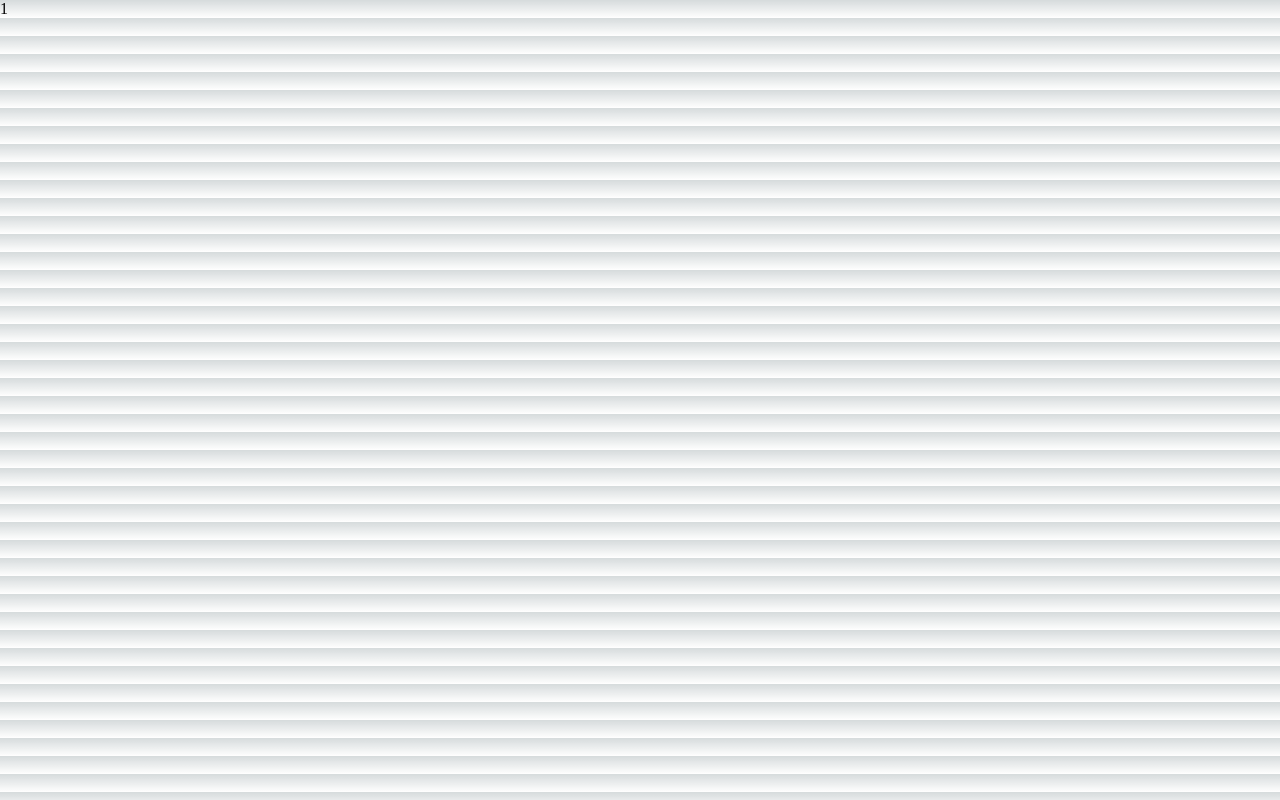
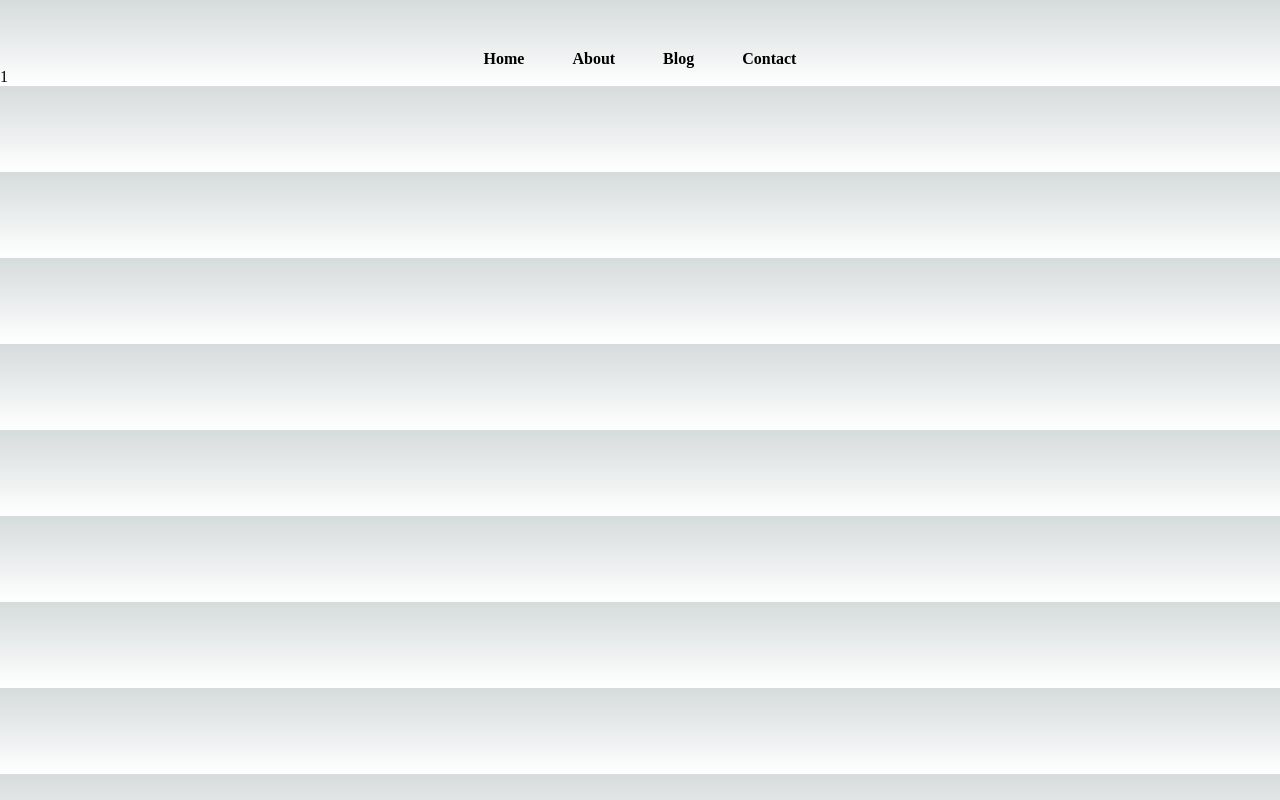
Before and after one commit to mrakib007/next-js-learning, a Next.js app in the folder huntingcoder/: page /blogpost/1 in a window 1280 px wide. Built offline with nearby package versions, Linux system fonts and the light colour scheme.

Commit message:
Adding navbar in every page

```diff
--- /dev/null
+++ b/huntingcoder/components/NavBar.js
@@ -0,0 +1,18 @@
+import Link from 'next/link'
+import React from 'react'
+import styles from '@/styles/Home.module.css'
+
+const NavBar = () => {
+  return (
+    <nav className={styles.mainNav}>
+        <ul>
+          <Link href='/'><li>Home</li></Link>
+          <Link href='/about'><li>About</li></Link>
+          <Link href='/blog'><li>Blog</li></Link>
+          <Link href='/contact'><li>Contact</li></Link>
+        </ul>
+      </nav>
+  )
+}
+
+export default NavBar
--- a/huntingcoder/components/dummy.js
+++ b/huntingcoder/components/dummy.js
@@ -17,4 +17,4 @@
   )
 }
 
-// export default Dummy;
+export default Dummy;
--- a/huntingcoder/pages/_app.js
+++ b/huntingcoder/pages/_app.js
@@ -1,5 +1,9 @@
+import NavBar from '@/components/NavBar'
 import '@/styles/globals.css'
 
 export default function App({ Component, pageProps }) {
-  return <Component {...pageProps} />
+  return <>
+  <NavBar></NavBar>
+  <Component {...pageProps} />
+  </>
 }
```
Also changed, not shown: huntingcoder/pages/index.js (+1 -8 lines).
